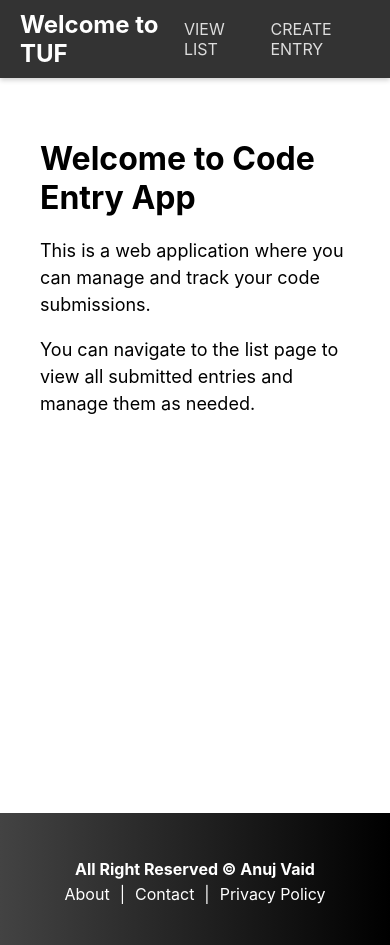
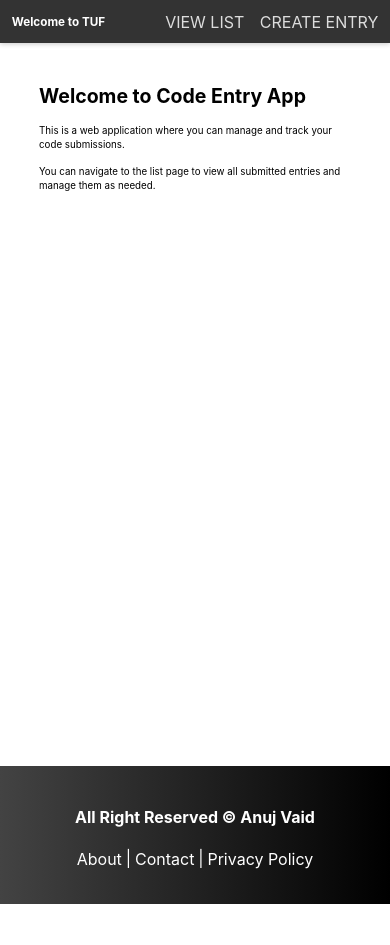
Before and after one commit to Anujvaid45/TUF, a React (Create React App) app in the folder frontend/: page / in a window 390 px wide. After the commit the page ends 904 px from the top, so only its background shows below. Built offline with nearby package versions, Linux system fonts and the light colour scheme.

Commit message:
responsive

```diff
--- a/frontend/src/index.css
+++ b/frontend/src/index.css
@@ -12,26 +12,29 @@ code {
     monospace;
 }
 
-.pnf{
+.pnf {
   display: flex;
   min-height: 65vh;
   flex-direction: column;
   align-items: center;
   justify-content: center;
 }
-.pnf-title{
-  font-size: 100px;
+
+.pnf-title {
+  font-size: 3.5vw; /* Responsive font size */
   font-weight: 700;
 }
-.pnf-heading{
+
+.pnf-heading {
   font-weight: normal;
 }
-.pnf-btn{
+
+.pnf-btn {
   color: black;
   border: 1px solid black;
   text-decoration: none;
-  padding: 10px;
-  margin-top: 10px;
+  padding: 1.5vw; /* Responsive padding */
+  margin-top: 2vw; /* Responsive margin */
 }
 
 .navbar {
@@ -40,14 +43,14 @@ code {
   align-items: center;
   background-color: #333;
   color: #fff;
-  padding: 10px 20px;
-  box-shadow: 0 2px 5px rgba(0, 0, 0, 0.2);
+  padding: 2vw; /* Responsive padding */
+  box-shadow: 0 0.5vw 1.25vw rgba(0, 0, 0, 0.2); /* Responsive box shadow */
   z-index: 1000;
 }
 
 .navbar h1 {
   margin: 0;
-  font-size: 24px;
+  font-size: 2vw; /* Responsive font size */
 }
 
 nav ul {
@@ -58,7 +61,7 @@ nav ul {
 }
 
 nav ul li {
-  margin-right: 20px;
+  margin-right: 2vw; /* Responsive margin */
 }
 
 nav ul li:last-child {
@@ -66,105 +69,98 @@ nav ul li:last-child {
 }
 
 nav ul li a {
-  color: #ddd; /* Light gray color for links */
+  color: #ddd;
   text-decoration: none;
 }
 
 nav ul li a:hover {
-  color: #fff; /* White color on hover */
+  color: #fff;
 }
-
 
 .footer {
   text-align: center;
-  margin-top: 20px;
+  margin-top: 2vw; /* Responsive margin */
+  padding: 2.5vw; /* Responsive padding */
+  background: linear-gradient(to right, #434343, #000000);
+  color: white;
 }
 
-.footer h4 {
-  margin-bottom: 5px;
+.footer a {
+  text-decoration: none;
+  color: white;
+  padding: 1vw; /* Responsive padding */
 }
 
-.footer p {
-  margin-top: 3px;
-}
-.footer{
-  color:white;
-  padding: 25px;
-  background: linear-gradient(to right,#434343,#000000);
-}
-
-.footer a{
-  text-decoration: none;
-  color: white;
-  padding: 10px;
-}
-.footer a:hover{
-  color:#ffefba;
-  border-bottom: 1px solid #ffefba;
+.footer a:hover {
+  color: #ffefba;
+  border-bottom: 0.1vw solid #ffefba; /* Responsive border bottom */
 }
 
 .homepage-container {
-  max-width: 800px;
+  max-width: 80vw; /* Responsive maximum width */
   margin: 0 auto;
-  padding: 20px;
+  padding: 2vw; /* Responsive padding */
 }
 
 .homepage-title {
-  font-size: 32px;
+  font-size: 3vw; /* Responsive font size */
   font-weight: bold;
-  margin-bottom: 20px;
+  margin-bottom: 2vw; /* Responsive margin */
 }
 
 .homepage-text {
-  font-size: 18px;
+  font-size: 2vw; /* Responsive font size */
   line-height: 1.5;
-  margin-bottom: 15px;
+  margin-bottom: 1.5vw; /* Responsive margin */
 }
 
 .homepage-buttons button {
-  padding: 10px 20px;
-  margin-right: 10px;
-  background-color: #333;
-  color: #fff;
-  border: none;
-  border-radius: 5px;
-  cursor: pointer;
+  padding: 1vw 2vw; /* Responsive padding */
+  margin-right: 1vw; /* Responsive margin */
 }
 
-.homepage-buttons button:hover {
-  background-color: #555;
+/* Responsive Table Styles */
+.response-table {
+  width: 100%;
+  border-collapse: collapse;
+  margin-bottom: 2vw; /* Responsive margin */
 }
 
-/* Responsive Styles */
-@media only screen and (max-width: 600px) {
-  form {
-    padding: 10px;
+.response-table th,
+.response-table td {
+  padding: 1.2vw; /* Responsive padding */
+  border: 0.1vw solid #e2e8f0; /* Soft border color */
 }
 
-  input[type="text"],
-  select,
-  textarea {
-    padding: 6px;
+.response-table th {
+  background-color: #f7fafc;
+  color: #4a5568;
+  font-weight: bold;
+  text-align: left;
 }
 
-  textarea {
-    height: 100px;
+.response-table tbody tr:nth-child(even) {
+  background-color: #edf2f7;
 }
 
-  button[type="submit"] {
-    padding: 8px 16px;
-  }
+.response-table tbody tr:hover {
+  background-color: #ebf8ff;
 }
 
-@media only screen and (max-width: 768px) {
-  .response-table th,
-  .response-table td {
-    padding: 6px;
+/* Read More Button Styles */
+.read_more_button {
+  background-color: transparent;
+  color: #4299e1;
+  border: 0.1vw solid #4299e1;
+  padding: 1vw 2vw; /* Responsive padding */
+  border-radius: 0.5vw; /* Responsive border radius */
+  cursor: pointer;
+  transition: background-color 0.3s ease, color 0.3s ease, border-color 0.3s ease;
 }
 
-  .response-list-heading {
-    font-size: 20px;
-  }
+.read_more_button:hover {
+  background-color: #4299e1;
+  color: #ffffff;
 }
 
 /* Overlay Styles */
@@ -174,112 +170,159 @@ nav ul li a:hover {
   left: 0;
   width: 100%;
   height: 100%;
-  background-color: rgba(0, 0, 0, 0.5); /* Semi-transparent black background */
+  background-color: rgba(0, 0, 0, 0.5);
   display: flex;
   justify-content: center;
   align-items: center;
-  z-index: 999; /* Ensure the overlay appears above other content */
+  z-index: 999;
 }
 
 /* Source Code Box Styles */
 .source-code-box {
-  background-color: #ffffff; /* White background */
-  padding: 20px;
-  border-radius: 8px;
-  box-shadow: 0px 0px 20px rgba(0, 0, 0, 0.3); /* Soft box shadow */
+  background-color: #ffffff;
+  padding: 2vw; /* Responsive padding */
+  border-radius: 0.8vw; /* Responsive border radius */
+  box-shadow: 0px 0px 2vw rgba(0, 0, 0, 0.3);
   max-width: 90%;
   max-height: 90%;
   overflow: auto;
-  transition: max-height 0.5s ease; /* Smooth transition for max-height change */
+  transition: max-height 0.5s ease;
 }
 
 .source-code-box h2 {
-  margin-bottom: 15px; /* Increased space below heading */
-  color: #333333; /* Dark text color for headings */
-  font-size: 20px; /* Larger font size for headings */
+  margin-bottom: 2vw; /* Responsive margin */
+  color: #333333;
+  font-size: 1.5vw; /* Responsive font size */
 }
 
 .source-code-box pre {
   white-space: pre-wrap;
   word-wrap: break-word;
-  font-size: 16px; /* Increased font size for better readability */
-  line-height: 1.6; /* Line height for better spacing */
-  color: #333333; /* Dark text color */
+  font-size: 1.0vw; /* Responsive font size */
+  line-height: 1.6;
+  color: #333333;
 }
 
 .source-code-box button {
-  margin-right: 10px;
-  padding: 10px 20px; /* Larger padding for buttons */
+  margin-right: 1vw; /* Responsive margin */
+  padding: 1vw 2vw;
   border: none;
-  background-color: #007bff; /* Blue background color */
-  color: #ffffff; /* White text color */
-  border-radius: 5px;
+  background-color: #007bff;
+  color: #ffffff;
+  border-radius: 0.5vw;
   cursor: pointer;
-  transition: background-color 0.3s ease, color 0.3s ease; /* Smooth transition for button */
+  transition: background-color 0.3s ease, color 0.3s ease;
 }
 
 .source-code-box button:hover {
-  background-color: #0056b3; /* Darker blue on hover */
+  background-color: #0056b3;
 }
 
 /* Generated Output Styles */
 .generated-output {
-  margin-top: 30px; /* Increased space above generated output section */
+  margin-top: 2vw; /* Responsive margin */
 }
 
 .generated-output h3 {
-  margin-bottom: 15px; /* Increased space below subheadings */
-  color: #333333; /* Dark text color for subheadings */
-  font-size: 18px; /* Larger font size for subheadings */
-}
-
-
-/* Table Styles */
-.response-table {
-  width: 100%;
-  border-collapse: collapse;
-  margin-bottom: 20px;
-}
-
-.response-table th,
-.response-table td {
-  padding: 12px;
-  border: 1px solid #e2e8f0; /* Soft border color */
-}
-
-.response-table th {
-  background-color: #f7fafc; /* Light background color for headers */
-  color: #4a5568; /* Dark text color for headers */
-  font-weight: bold;
-  text-align: left;
-}
-
-.response-table tbody tr:nth-child(even) {
-  background-color: #edf2f7; /* Alternate row background color */
-}
-
-.response-table tbody tr:hover {
-  background-color: #ebf8ff; /* Hover row background color */
-}
-
-
-
-.read_more_button {
-  background-color: transparent;
-  color: #4299e1; /* Primary color for button text */
-  border: 1px solid #4299e1; /* Border color same as text color */
-  padding: 8px 16px;
-  cursor: pointer;
-  border-radius: 4px;
-  transition: background-color 0.3s ease, color 0.3s ease, border-color 0.3s ease;
-}
-
-.read_more_button:hover {
-  background-color: #4299e1; /* Background color on hover */
-  color: #ffffff; /* Text color on hover */
+  margin-bottom: 2vw; /* Responsive margin */
+  color: #333333;
+  font-size: 1.1vw; /* Responsive font size */
 }
 
 /* Body Styles */
 body.overlay-open {
-  overflow: hidden; /* Prevent scrolling when overlay is open */
+  overflow: hidden;
 }
+
+/* Responsive Styles */
+@media only screen and (max-width: 600px) {
+  .navbar {
+    padding: 3vw; /* Responsive padding */
+  }
+
+  .navbar h1 {
+    font-size: 3vw; /* Responsive font size */
+  }
+
+  nav ul li {
+    margin-right: 4vw; /* Responsive margin */
+  }
+
+  .footer {
+    padding: 5vw; /* Responsive padding */
+  }
+
+  .homepage-title {
+    font-size: 5vw; /* Responsive font size */
+    margin-bottom: 4vw; /* Responsive margin */
+  }
+
+  .homepage-text {
+    font-size: 2.5vw; /* Responsive font size */
+    margin-bottom: 3vw; /* Responsive margin */
+  }
+
+  .homepage-buttons button {
+    padding: 2vw 4vw; /* Responsive padding */
+    margin-right: 2vw; /* Responsive margin */
+  }
+
+  .source-code-box {
+    padding: 3vw; /* Responsive padding */
+    border-radius: 2vw; /* Responsive border radius */
+  }
+
+  .source-code-box h2 {
+    margin-bottom: 4vw; /* Responsive margin */
+    font-size: 6vw; /* Responsive font size */
+  }
+
+  .source-code-box pre {
+    font-size: 3vw; /* Responsive font size */
+  }
+
+  .source-code-box button {
+    padding: 2vw 4vw; /* Responsive padding */
+    border-radius: 1vw; /* Responsive border radius */
+  }
+
+  .generated-output h3 {
+    margin-bottom: 4vw; /* Responsive margin */
+    font-size: 3.6vw; /* Responsive font size */
+  }
+}
+
+@media only screen and (max-width: 768px) {
+  .response-table th,
+  .response-table td {
+    padding: 1.2vw;
+  }
+
+  .response-list-heading {
+    font-size: 2.5vw; /* Responsive font size */
+  }
+
+  .source-code-box {
+    padding: 2vw; /* Responsive padding */
+    border-radius: 1.5vw; /* Responsive border radius */
+  }
+
+  .source-code-box h2 {
+    margin-bottom: 3vw; /* Responsive margin */
+    font-size: 3vw; /* Responsive font size */
+  }
+
+  .source-code-box pre {
+    font-size: 1.6vw; /* Responsive font size */
+  }
+
+  .source-code-box button {
+    padding: 1.5vw 3vw; /* Responsive padding */
+    border-radius: 1vw; /* Responsive border radius */
+  }
+
+  .generated-output h3 {
+    margin-bottom: 3vw; /* Responsive margin */
+    font-size: 2.4vw; /* Responsive font size */
+  }
+}
```
Lines whose indentation alone changed are shown as unchanged.
